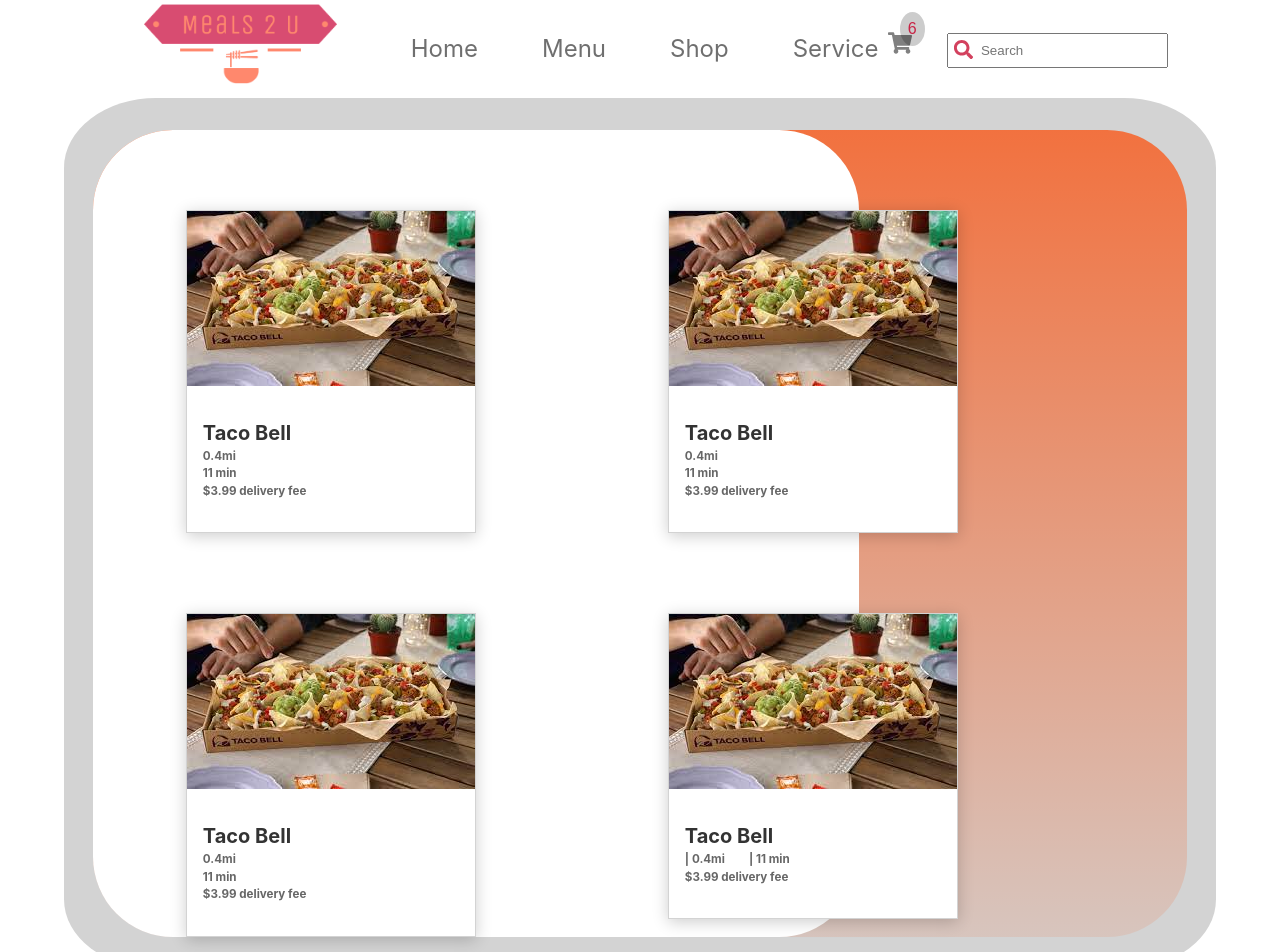
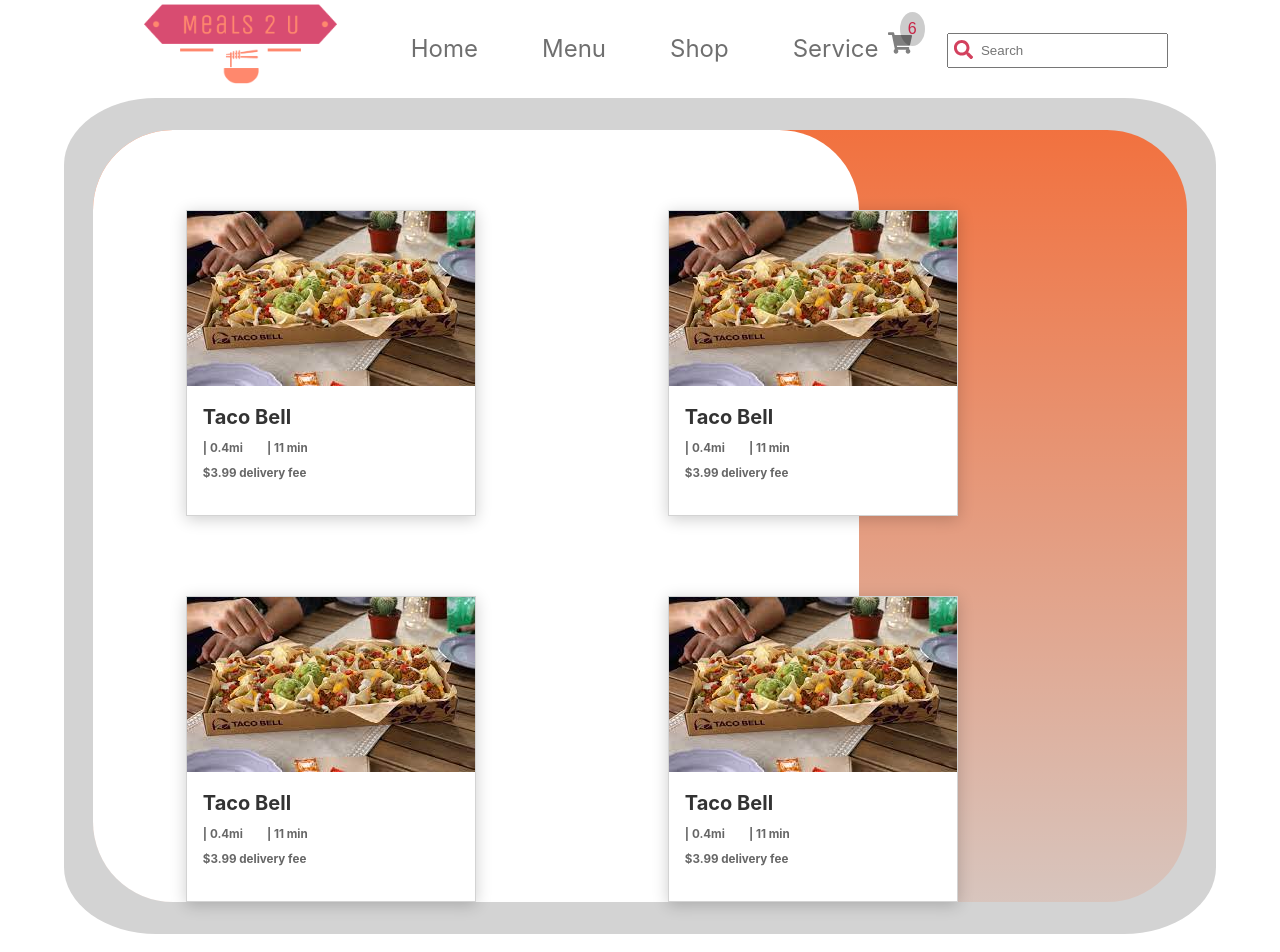
Before and after one commit to Jscorz/React-Food-Delivery-App, a React (Create React App) app: page /shop in a window 1280 px wide. Shown: the top 952 px of the page. Built offline with nearby package versions, Linux system fonts and the light colour scheme.

Commit message:
adjusted the other cards

```diff
--- a/src/components/Shop.js
+++ b/src/components/Shop.js
@@ -20,8 +20,10 @@
                   <div className='text-container'>
                     <h3>Taco Bell</h3>
                     <div className='text-container-second'>
-                      <h5>0.4mi</h5>
-                      <h5>11 min</h5>
+                      <div className='distance-container'>
+                        <h5 className='margin-left'>| 0.4mi </h5>
+                        <h5>| 11 min</h5>
+                      </div>
                       <h5>$3.99 delivery fee</h5>
                     </div>
                   </div>
@@ -33,8 +35,10 @@
                   <div className='text-container'>
                     <h3>Taco Bell</h3>
                     <div className='text-container-second'>
-                      <h5 className='margin-left'>0.4mi</h5>
-                      <h5>11 min</h5>
+                      <div className='distance-container'>
+                        <h5 className='margin-left'>| 0.4mi </h5>
+                        <h5>| 11 min</h5>
+                      </div>
                       <h5>$3.99 delivery fee</h5>
                     </div>
                   </div>
@@ -48,8 +52,10 @@
                   <div className='text-container'>
                     <h3>Taco Bell</h3>
                     <div className='text-container-second'>
-                      <h5>0.4mi</h5>
-                      <h5>11 min</h5>
+                      <div className='distance-container'>
+                        <h5 className='margin-left'>| 0.4mi </h5>
+                        <h5>| 11 min</h5>
+                      </div>
                       <h5>$3.99 delivery fee</h5>
                     </div>
                   </div>
@@ -148,7 +154,7 @@
 
   .text-container {
     display: flex;
-    padding: 2rem 2rem 2rem 1rem;
+    padding: 1rem 2rem 2rem 1rem;
     flex-direction: column;
     justify-content: space-around;
   }
@@ -165,6 +171,8 @@
   .distance-container {
     display: flex;
     flex-direction: row;
+    margin-bottom: 1vh;
+    margin-top: 1vh;
   }
 
   .margin-left {
```
